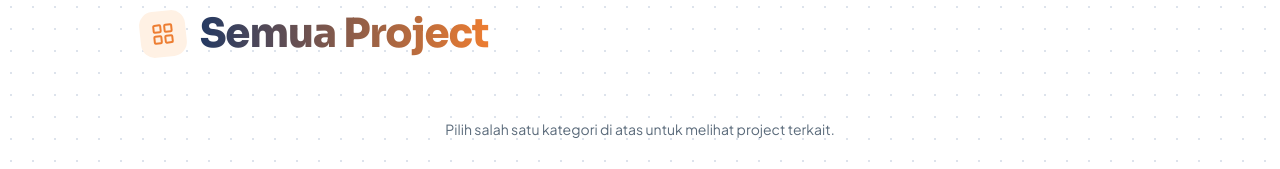
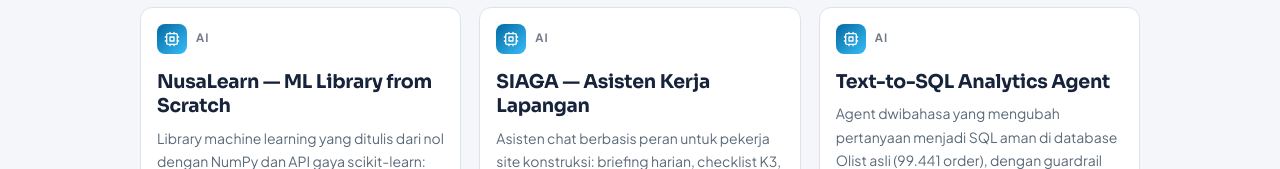
Before and after one commit to andikapratamazaid/andikapratamazaid.github.io, a plain HTML site: page index.html in a window 1280 px wide. Shown: the part 2629-2798 px from the top of the page. Drawn offline with Linux system fonts and the light colour scheme.

Commit message:
Update index.html

```diff
--- a/index.html
+++ b/index.html
@@ -588,7 +588,7 @@ var GH="https://github.com/andikapratamazaid/";
 var PG="https://andikapratamazaid.github.io/";
 /* Tambah project baru: salin satu baris di P, ubah isinya. cat: data | ai | web | biz | book */
 var P=[
- — Asisten Kerja Lapangan",cm:"14 playbook",cl:"AI Solusi Cepat untuk kasus lapangan, selalu dari playbook resmi",d:"Asisten chat berbasis peran untuk pekerja site konstruksi: briefing harian, checklist K3, permit, dan AI Solusi Cepat berbasis playbook resmi.",cat:"ai",tech:["Laravel","JavaScript","AI Agent"],u:GH+"siaga",l:"Lihat Kode",u2:"https://muse.ai/s/siaga-sistem-asisten-kerja-lapangan-xgb6rx0xnxfxvxgxnxg/1LxfgDNHa_nUYu2FS2yuNwjUyiCKMrh5SHzN0WmPCRs",l2:"Buka Aplikasi",f:1},
+ {t:"NusaLearn — ML Library from Scratch",cm:"46/46 tes lulus",cl:"Library machine learning dari nol: akurasi identik scikit-learn di 6 benchmark",d:"Library machine learning yang ditulis dari nol dengan NumPy dan API gaya scikit-learn: regresi linear dan logistik, kNN, decision tree, k-means, dan metrik, plus kernel Cython, C, dan C++ dengan build Meson. Akurasi identik scikit-learn pada benchmark Iris dan Wine; keterbatasan kecepatannya dilaporkan terbuka.",cat:"ai",tech:["Python","Cython","C++","Meson"],u:GH+"nusalearn",l:"Lihat Kode",f:1}, {t:"SIAGA — Asisten Kerja Lapangan",cm:"14 playbook",cl:"AI Solusi Cepat untuk kasus lapangan, selalu dari playbook resmi",d:"Asisten chat berbasis peran untuk pekerja site konstruksi: briefing harian, checklist K3, permit, dan AI Solusi Cepat berbasis playbook resmi.",cat:"ai",tech:["Laravel","JavaScript","AI Agent"],u:GH+"siaga",l:"Lihat Kode",u2:"https://muse.ai/s/siaga-sistem-asisten-kerja-lapangan-xgb6rx0xnxfxvxgxnxg/1LxfgDNHa_nUYu2FS2yuNwjUyiCKMrh5SHzN0WmPCRs",l2:"Buka Aplikasi",f:1},
 {t:"Text-to-SQL Analytics Agent",cm:"33 tes lolos",cl:"Guardrail read-only berlapis, 14 dari 14 serangan terblokir",d:"Agent dwibahasa yang mengubah pertanyaan menjadi SQL aman di database Olist asli (99.441 order), dengan guardrail read-only berlapis dan 33 tes lolos.",cat:"ai",tech:["Python","SQLite","LLM"],u:GH+"text2sql-analytics-agent",l:"Lihat Kode",f:1},
 {t:"BoQ / RAB Cost Checker Agent",cm:"100% presisi",cl:"Evaluasi 609 error sintetis dan audit HSPK 2026 dengan sitasi terverifikasi",d:"Agent audit BoQ dan RAB konstruksi terhadap referensi resmi HSPK 2026: aritmetika, duplikat, dan harga satuan, dengan sitasi terverifikasi.",cat:"ai",tech:["Python","LLM","Konstruksi"],u:GH+"boq-cost-checker-agent",l:"Lihat Kode",f:1},
 {t:"Voice-of-Customer Agent Indonesia",cm:"95,3%",cl:"Akurasi sentimen pada data asli PRDECT-ID, 5.400 ulasan Tokopedia",d:"Agent analisis sentimen dan emosi ulasan Bahasa Indonesia di data asli PRDECT-ID (5.400 ulasan Tokopedia), akurasi sentimen 95,3%.",cat:"ai",tech:["Python","NLP","LLM"],u:GH+"voc-agent-indonesia",l:"Lihat Kode",f:1},
```
